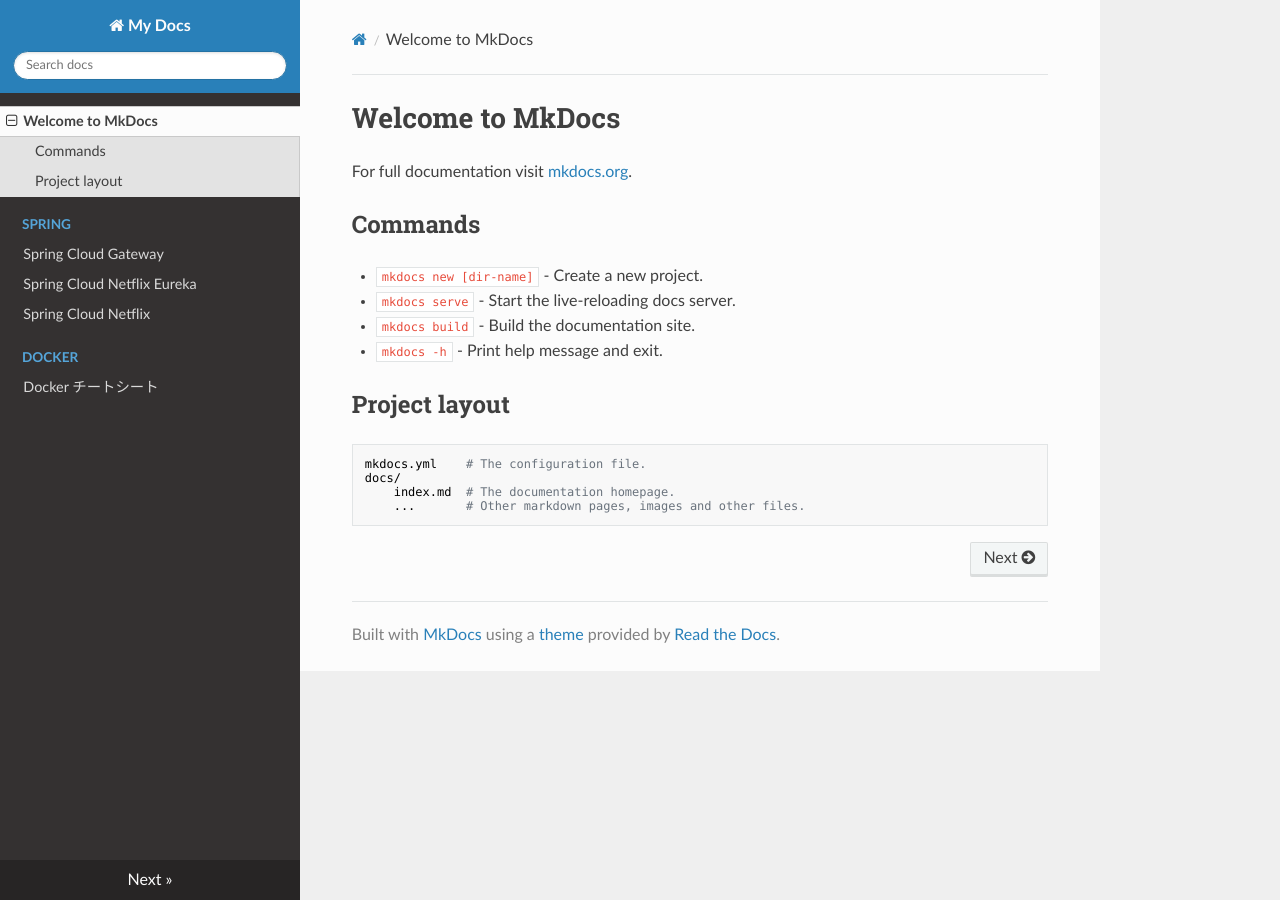
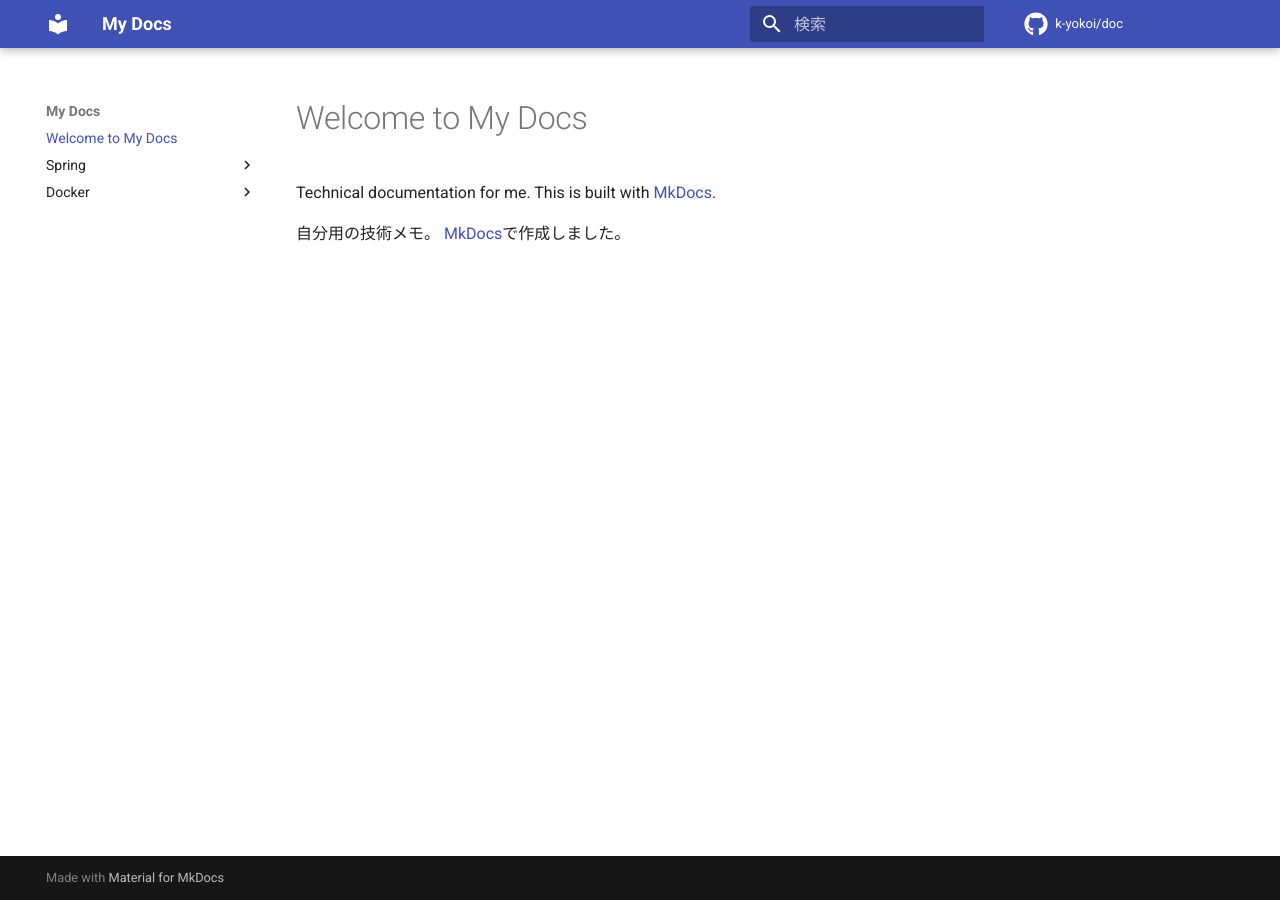
Before and after one commit to k-yokoi/doc, an MkDocs documentation site: the page built from docs/index.md, in a window 1280 px wide. Built offline with MkDocs 1.6.1 and Material for MkDocs 9.7.7, drawn with Linux system fonts in a browser that asks for light colours; nearby versions of some CDN libraries; comment, search, counter and statistics services are not loaded.

Commit message:
material thema の適用

```diff
--- a/docs/index.md
+++ b/docs/index.md
@@ -1,17 +1,7 @@
-# Welcome to MkDocs
+# Welcome to My Docs
 
-For full documentation visit [mkdocs.org](https://www.mkdocs.org).
+Technical documentation for me.
+This is built with [MkDocs](https://www.mkdocs.org).
 
-## Commands
-
-* `mkdocs new [dir-name]` - Create a new project.
-* `mkdocs serve` - Start the live-reloading docs server.
-* `mkdocs build` - Build the documentation site.
-* `mkdocs -h` - Print help message and exit.
-
-## Project layout
-
-    mkdocs.yml    # The configuration file.
-    docs/
-        index.md  # The documentation homepage.
-        ...       # Other markdown pages, images and other files.
+自分用の技術メモ。
+[MkDocs](https://www.mkdocs.org)で作成しました。
--- a/mkdocs.yml
+++ b/mkdocs.yml
@@ -1,2 +1,11 @@
 site_name: My Docs
-theme: readthedocs
+site_description: "Technical documentation for me."
+site_author: 'Kazuki Yokoi'
+docs_dir: docs/
+repo_name: 'k-yokoi/doc'
+repo_url: 'https://github.com/k-yokoi/doc'
+theme:
+  name: 'material'
+  language: ja
+  icon:
+    repo: fontawesome/brands/github
```
